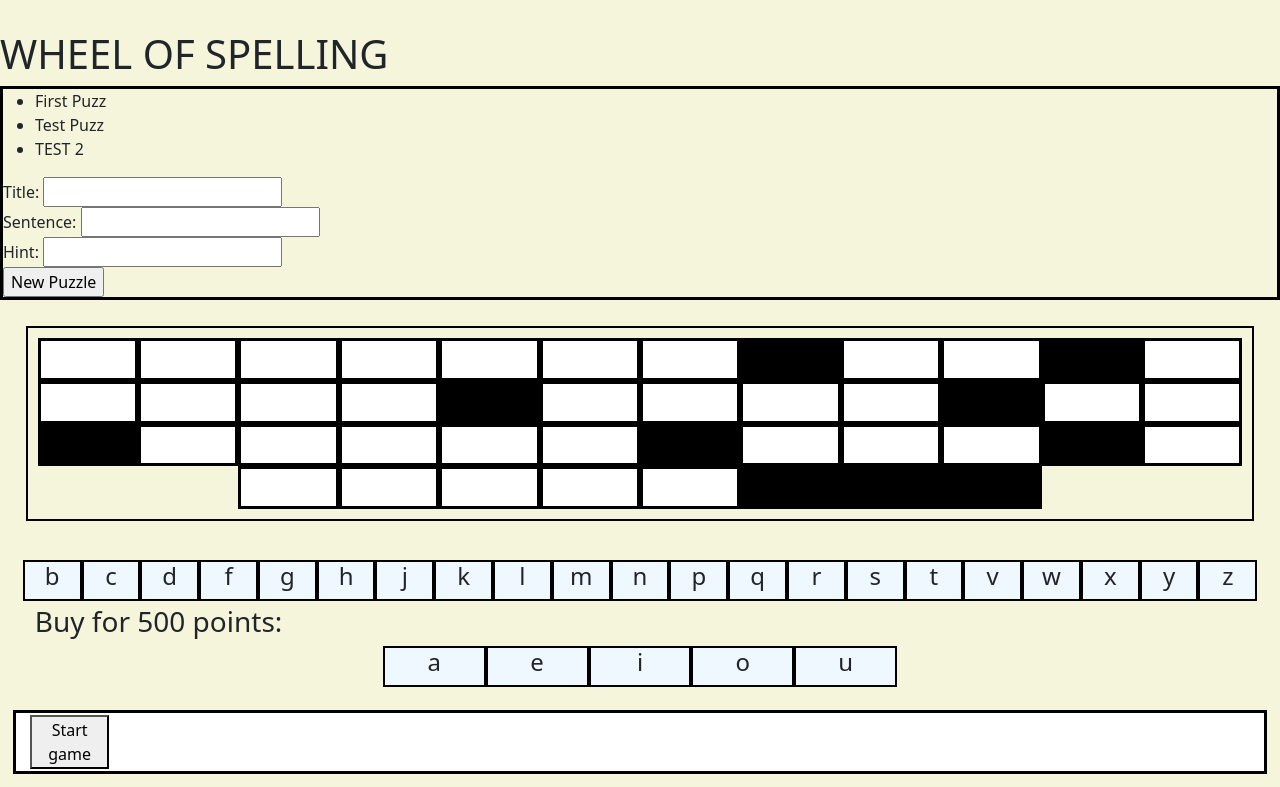
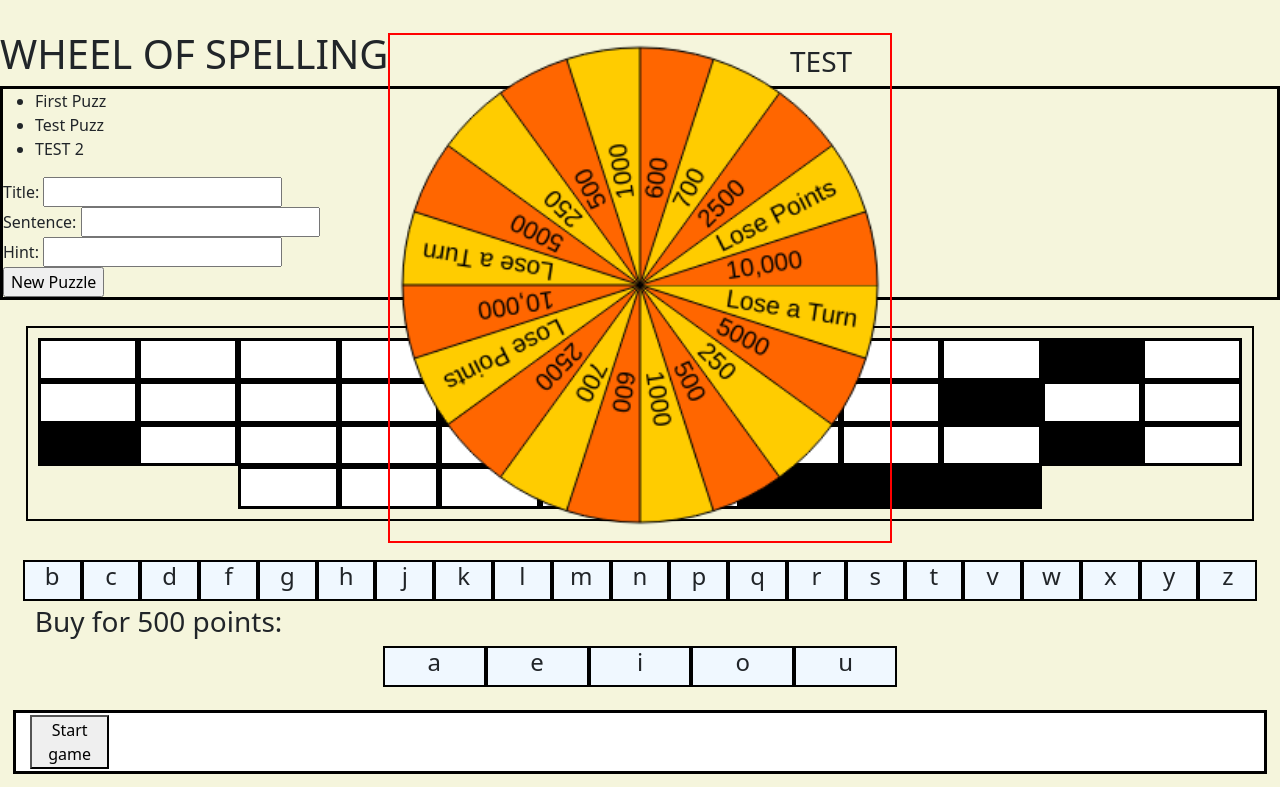
Before and after one commit to mdewey123/wheel-of-spelling, a Django app: page /game/wheel_of_spelling in a window 1280 px wide. Shown: the part 112-899 px from the top of the page. Run offline with Django 5.2, Linux system fonts and the light colour scheme; a user stored in the database is signed in; data comes from the database, SQL or seed files in the repository; both versions use the stored data as it was after the commit.

Commit message:
basocallu nothin

```diff
--- a/fortune/static/fortune/script.js
+++ b/fortune/static/fortune/script.js
@@ -110,12 +110,12 @@ addEventListener("DOMContentLoaded", function() {
             spinVelocity *= friction
 
 
-            if (spinVelocity < 0.05) {
+            if (spinVelocity < 0.02) {
                 spinning = false;
                 var degrees = currentAngle * 180 / Math.PI + 90;
                 var help = spaces_angle * 180 / Math.PI;
                 var answer = Math.floor((360 - degrees % 360)/help)
-                result.textContent = `Result: ${points[answer]}`;
+                result.textContent = `${points[answer]}`;
             }
             draw_wheel();
             requestAnimationFrame(animate_wheel);
--- a/fortune/static/fortune/style.css
+++ b/fortune/static/fortune/style.css
@@ -63,7 +63,12 @@ body {
     transform: translate(-50%, -50%);
     z-index: 1000;
     border: 2px solid red;
-    display: none;
+
+}
+
+#game-wheel-container i {
+    left: 50%;
+    top: 0%;
 }
 
 #game-wheel {
@@ -73,6 +78,6 @@ body {
 
 #result {
     position: fixed;
-    top: 10%;
+    top: 2%;
     left: 80%;
 }
--- a/fortune/templates/fortune/wheel_of_spelling.html
+++ b/fortune/templates/fortune/wheel_of_spelling.html
@@ -23,6 +23,7 @@
         {% endif %}
 </div>
 <div id="game-wheel-container">
+    <i class="arrow down"></i>
     <canvas id="game-wheel"></canvas>
     <h3 id="result">TEST</h3>
 </div>
```
Also changed, not shown: db.sqlite3.
